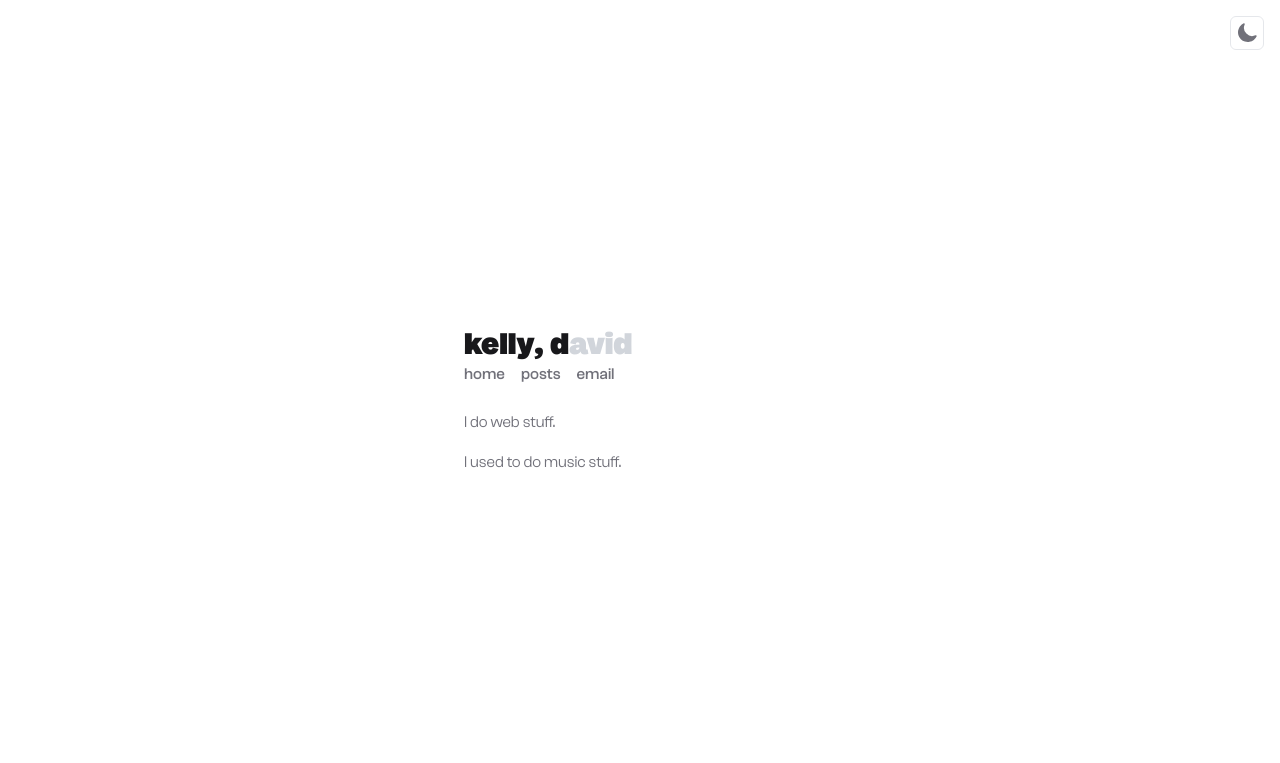
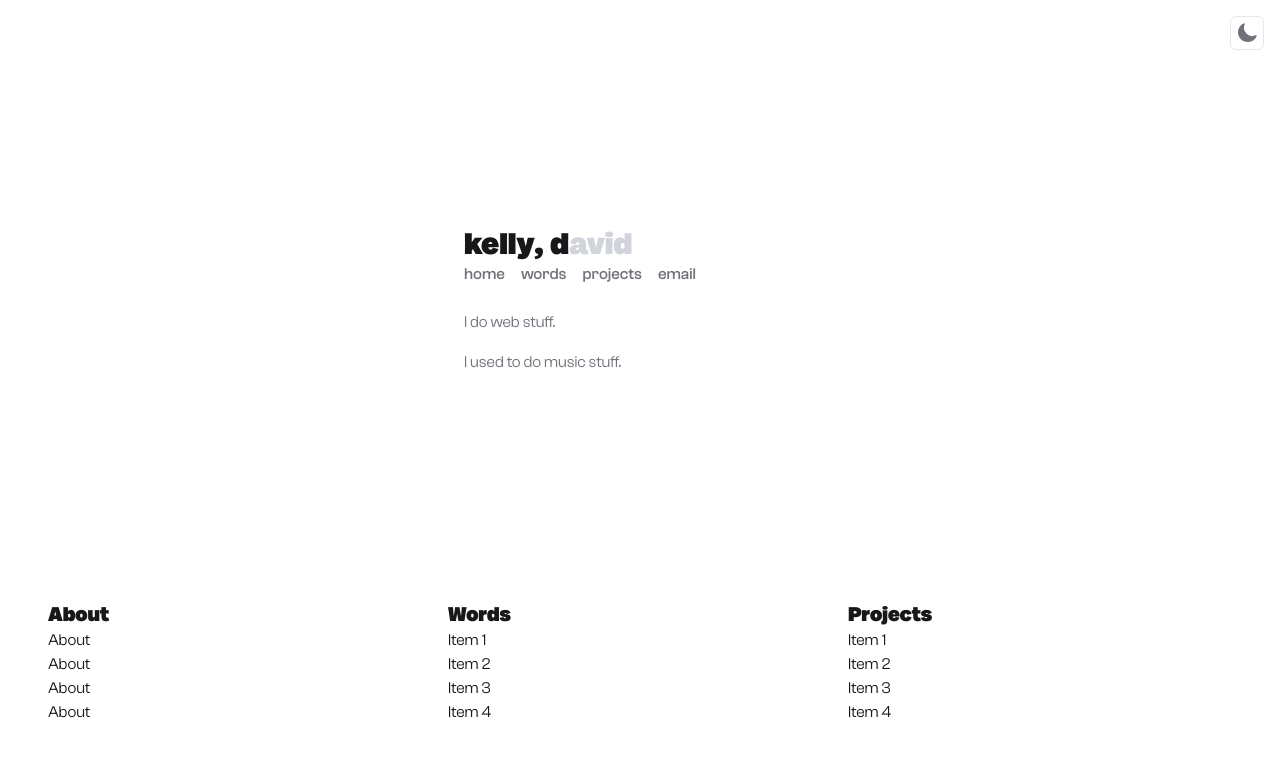
Before and after one commit to kellydallen/kellyd, an Astro site: page / in a window 1280 px wide. Built offline with nearby package versions, Linux system fonts and the light colour scheme; Astro itself is replaced by a stand-in of ours.

Commit message:
add footer component just for front page, set up layout for three sections

```diff
--- /dev/null
+++ b/src/components/Footer.astro
@@ -0,0 +1,31 @@
+<footer
+  class="items-left mx-auto mb-6 flex h-[20vh] flex-col gap-4 text-left md:flex-row md:items-start md:justify-center"
+>
+  <div class="w-96 md:text-left">
+    <h2 class="max-w-sm font-heading text-xl">About</h2>
+    <ul>
+      <li><a href="/about">About</a></li>
+      <li><a href="/about">About</a></li>
+      <li><a href="/about">About</a></li>
+      <li><a href="/about">About</a></li>
+    </ul>
+  </div>
+  <div class="w-96 md:text-left">
+    <h2 class="max-w-sm font-heading text-xl">Words</h2>
+    <ul>
+      <li><a href="/about">Item 1</a></li>
+      <li><a href="/about">Item 2</a></li>
+      <li><a href="/about">Item 3</a></li>
+      <li><a href="/about">Item 4</a></li>
+    </ul>
+  </div>
+  <div class="w-96 md:text-left">
+    <h2 class="max-w-sm font-heading text-xl">Projects</h2>
+    <ul>
+      <li><a href="/about">Item 1</a></li>
+      <li><a href="/about">Item 2</a></li>
+      <li><a href="/about">Item 3</a></li>
+      <li><a href="/about">Item 4</a></li>
+    </ul>
+  </div>
+</footer>
--- a/src/components/Header.astro
+++ b/src/components/Header.astro
@@ -8,7 +8,8 @@ import { EMAIL } from "../consts";
 <header class="mb-6 flex items-center justify-between" transition:name="header">
   <nav class="flex items-center gap-4">
     <a href="/"> home </a>
-    <a href="/posts"> posts </a>
+    <a href="/posts"> words </a>
+    <a href="/categories/projects"> projects </a>
     <a href={`mailto:${EMAIL}`}>email</a>
   </nav>
 </header>
--- a/src/content/posts/customizing-miniblog.md
+++ b/src/content/posts/customizing-miniblog.md
@@ -2,7 +2,7 @@
 title: "Customizing Miniblog"
 description: "How to customize the Miniblog blog theme."
 date: "Nov 26 2024"
-categories: ["Astro"]
+categories: ["projects"]
 ---
 
 ## Blog Posts
--- a/src/pages/index.astro
+++ b/src/pages/index.astro
@@ -1,4 +1,5 @@
 ---
+import Footer from "../components/Footer.astro";
 import { SITE_DESCRIPTION, SITE_TITLE } from "../consts";
 import Layout from "../layouts/Layout.astro";
 ---
@@ -6,10 +7,11 @@ import Layout from "../layouts/Layout.astro";
 <Layout
   title={SITE_TITLE}
   description={SITE_DESCRIPTION}
-  className="flex h-svh max-w-sm flex-col justify-center"
+  className="flex h-[75vh] w-96 flex-col justify-center"
 >
   <main class="space-y-4 text-zinc-500">
     <p>I do web stuff.</p>
     <p>I used to do music stuff.</p>
   </main>
 </Layout>
+<Footer />
```
Also changed, not shown: 1 other file.
